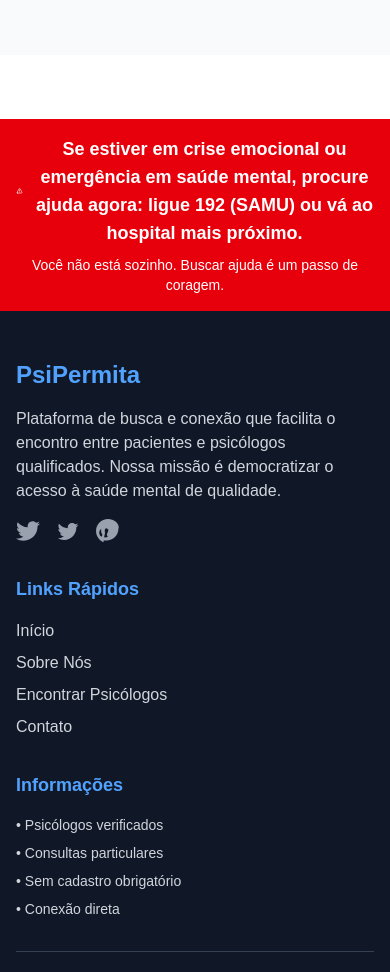
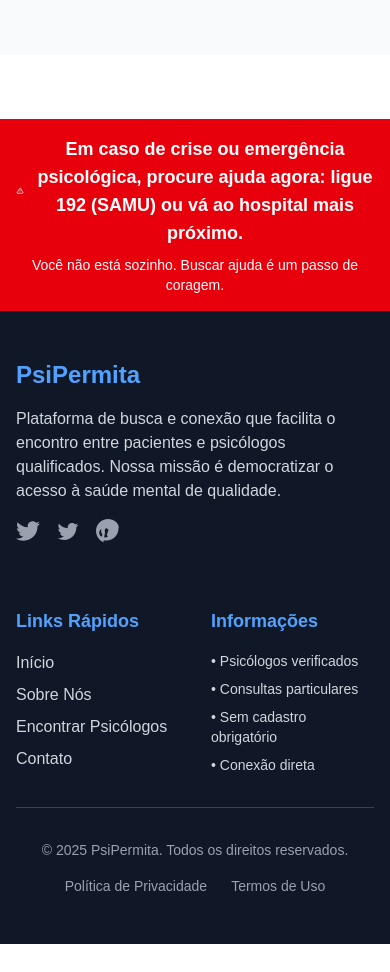
Before and after one commit to Lucasemanuel62/PsiPermita, a Next.js app: page /sobre in a window 390 px wide. Shown: the part 1720-2692 px from the top of the page. After the commit the page ends 2664 px from the top, so only its background shows below. Built offline with nearby package versions, Linux system fonts and the light colour scheme.

Commit message:
ajuste modo mobile footer

```diff
--- a/src/app/components/Footer.tsx
+++ b/src/app/components/Footer.tsx
@@ -13,7 +13,7 @@ export default function Footer() {
                             <path strokeLinecap="round" strokeLinejoin="round" strokeWidth={2} d="M12 9v2m0 4h.01m-6.938 4h13.856c1.54 0 2.502-1.667 1.732-2.5L13.732 4c-.77-.833-1.964-.833-2.732 0L3.732 16.5c-.77.833.192 2.5 1.732 2.5z" />
                         </svg>
                         <p className="font-semibold text-lg">
-                            Se estiver em crise emocional ou emergência em saúde mental, procure ajuda agora: ligue 192 (SAMU) ou vá ao hospital mais próximo.
+                            Em caso de crise ou emergência psicológica, procure ajuda agora: ligue 192 (SAMU) ou vá ao hospital mais próximo.
                         </p>
                     </div>
                     <div className="mt-2 text-sm">
@@ -24,9 +24,9 @@ export default function Footer() {
 
             {/* Conteúdo Principal do Footer */}
             <div className="max-w-6xl mx-auto px-4 py-12">
-                <div className="grid md:grid-cols-4 gap-8">
+                <div className="grid grid-cols-1 md:grid-cols-4 gap-8">
                     {/* Sobre o PsiPermita */}
-                    <div className="md:col-span-2">
+                    <div className="md:col-span-2 mb-8 md:mb-0">
                         <h3 className="text-2xl font-bold text-blue-400 mb-4">PsiPermita</h3>
                         <p className="text-gray-300 mb-4 max-w-md">
                             Plataforma de busca e conexão que facilita o encontro entre pacientes e psicólogos qualificados.
@@ -51,8 +51,10 @@ export default function Footer() {
                         </div>
                     </div>
 
+                    {/* Links Rápidos e Informações lado a lado no mobile */}
+                    <div className="grid grid-cols-2 md:grid-cols-1 gap-8 md:gap-0 md:contents">
                         {/* Links Rápidos */}
-                    <div>
+                        <div className="md:col-start-3">
                             <h4 className="text-lg font-semibold mb-4 text-blue-400">Links Rápidos</h4>
                             <ul className="space-y-2">
                                 <li>
@@ -79,7 +81,7 @@ export default function Footer() {
                         </div>
 
                         {/* Informações Importantes */}
-                    <div>
+                        <div className="md:col-start-4">
                             <h4 className="text-lg font-semibold mb-4 text-blue-400">Informações</h4>
                             <ul className="space-y-2 text-sm text-gray-300">
                                 <li>• Psicólogos verificados</li>
@@ -87,6 +89,7 @@ export default function Footer() {
                                 <li>• Sem cadastro obrigatório</li>
                                 <li>• Conexão direta</li>
                             </ul>
+                        </div>
                     </div>
                 </div>
 
```
Lines whose indentation alone changed are shown as unchanged.
